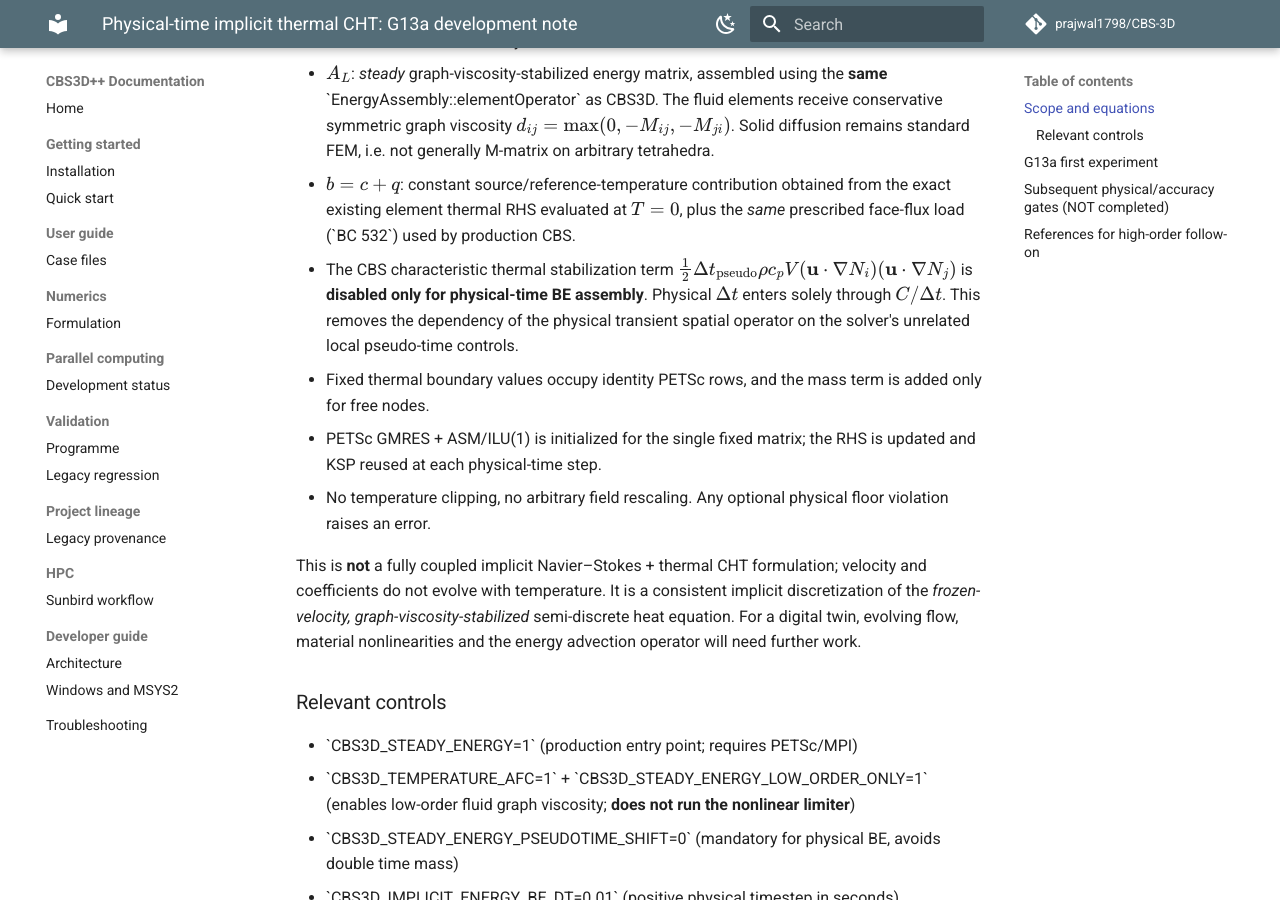
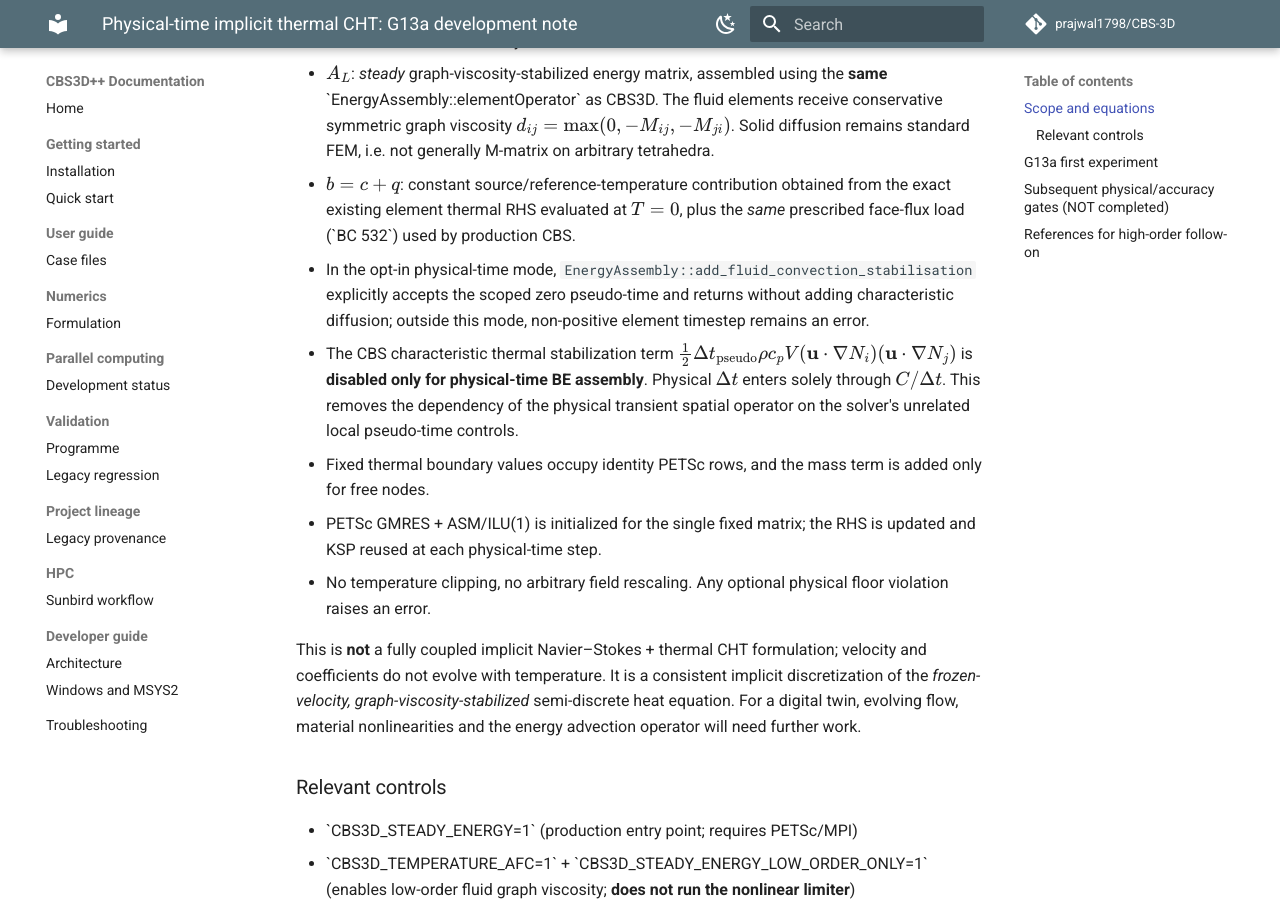
Before and after one commit to prajwal1798/CBS-3D, an MkDocs documentation site: the page built from docs/verification/CBS3D_PHYSICAL_TIME_BE_G13.md, in a window 1280 px wide and 900 px high, scrolled down 554 px. Built offline with MkDocs 1.6.1 and Material for MkDocs 9.7.7, drawn with Linux system fonts in a browser that asks for light colours; comment, search, counter and statistics services are not loaded.

Commit message:
docs(G13): record scoped zero-dt thermal assembly exception for physical-time BE only

```diff
--- a/docs/verification/CBS3D_PHYSICAL_TIME_BE_G13.md
+++ b/docs/verification/CBS3D_PHYSICAL_TIME_BE_G13.md
@@ -15,6 +15,7 @@ For an imported **frozen** 3D velocity field, fixed thermal material properties
 - \(C\): diagonal **physical lumped heat capacity**, \(C_i=\sum_{K\ni i} (\rho c_p)_K |K|/4\), assembled in MPI from contributions on every local element and summed to owners.
 - \(A_L\): *steady* graph-viscosity-stabilized energy matrix, assembled using the **same** \`EnergyAssembly::elementOperator\` as CBS3D. The fluid elements receive conservative symmetric graph viscosity \(d_{ij}=\max(0,-M_{ij},-M_{ji})\). Solid diffusion remains standard FEM, i.e. not generally M-matrix on arbitrary tetrahedra.
 - \(b=c+q\): constant source/reference-temperature contribution obtained from the exact existing element thermal RHS evaluated at \(T=0\), plus the *same* prescribed face-flux load (\`BC 532\`) used by production CBS.
+- In the opt-in physical-time mode, `EnergyAssembly::add_fluid_convection_stabilisation` explicitly accepts the scoped zero pseudo-time and returns without adding characteristic diffusion; outside this mode, non-positive element timestep remains an error.
 - The CBS characteristic thermal stabilization term \(\frac12\Delta t_\text{pseudo}\rho c_p V(\mathbf u\cdot\nabla N_i)(\mathbf u\cdot\nabla N_j)\) is **disabled only for physical-time BE assembly**. Physical \(\Delta t\) enters solely through \(C/\Delta t\). This removes the dependency of the physical transient spatial operator on the solver's unrelated local pseudo-time controls.
 - Fixed thermal boundary values occupy identity PETSc rows, and the mass term is added only for free nodes.
 - PETSc GMRES + ASM/ILU(1) is initialized for the single fixed matrix; the RHS is updated and KSP reused at each physical-time step.
```
